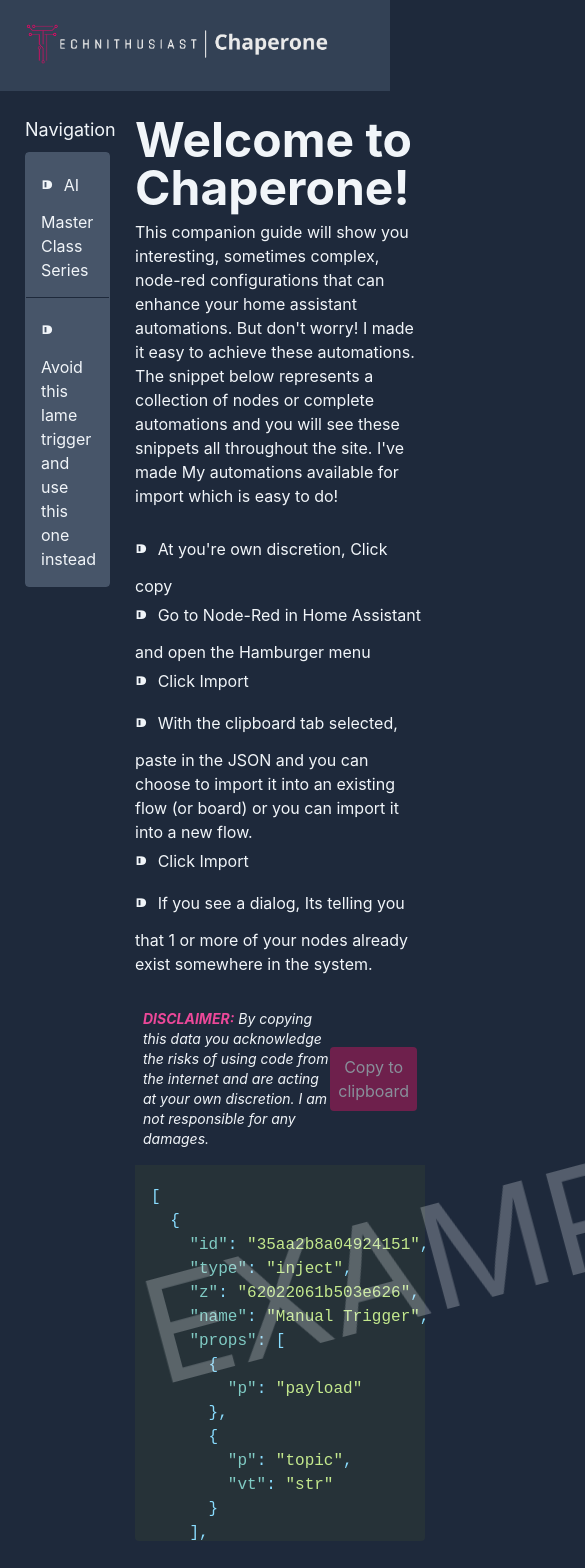
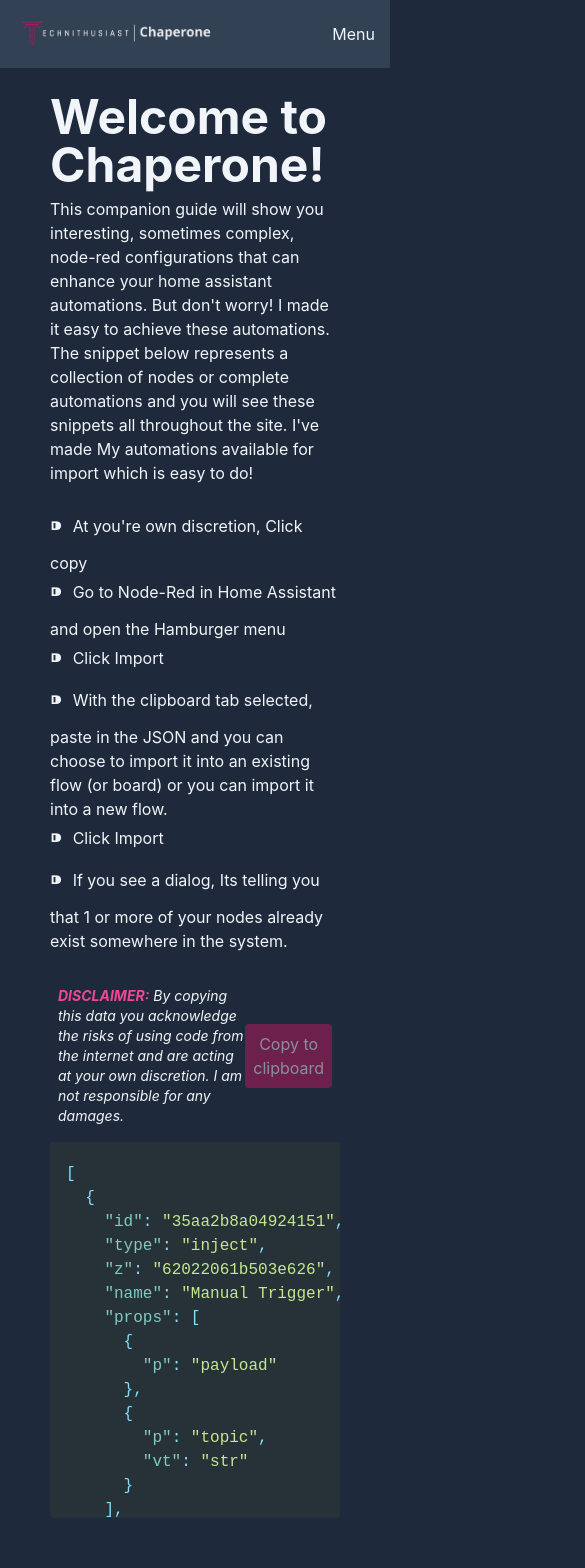
Before and after one commit to montaque22/montaque22.github.io, a React (Create React App) app: page / in a window 390 px wide. Shown: the top 1568 px of the page, 585 px wide, since content can reach past the window. Built offline with nearby package versions, Linux system fonts and the light colour scheme.

Commit message:
Mobile-Friendly

```diff
--- a/package.json
+++ b/package.json
@@ -10,6 +10,7 @@
     "@types/node": "^16.18.26",
     "@types/react": "^18.2.6",
     "@types/react-dom": "^18.2.4",
+    "classnames": "^2.3.2",
     "react": "^18.2.0",
     "react-dom": "^18.2.0",
     "react-scripts": "5.0.1",
--- a/src/App.scss
+++ b/src/App.scss
@@ -1,32 +1,56 @@
 .app {
-
   flex-wrap: wrap;
 
-  &__container{
+  &__container {
     display: flex;
     padding: 25px;
   }
 
-  &__header{
+  &__menu-btn {
+    @media (min-width: 768px) {
+      display: none;
+    }
+  }
+
+  &__header {
     width: 100%;
     padding: 15px;
     margin-bottom: 0;
   }
 
-  &__left-nav{
+  &__left-nav {
     width: 25%;
-    max-width: 300px;
+    max-width: 360px;
+    min-width: 200px;
+    position: absolute;
+    left: -100%;
+    transition: left 0.5s ease-in-out;
+    &--open {
+      left: 0;
+    }
+    @media (min-width: 768px) {
+      position: relative;
+      left: 0;
+    }
     li {
       padding: 15px;
-      &:not(:last-child){
+      &:not(:last-child) {
         border-bottom: solid #1e293b 1px;
       }
     }
   }
 
   &__right-nav {
-      width: 100%;
-      padding: 0 25px;
+    width: 100%;
+    padding: 0 25px;
+  }
+
+  &__logo {
+    max-width: 200px;
+    transition: max-width 1s ease-in-out;
+    @media (min-width: 768px) {
+      max-width: 20rem;
+    }
   }
 }
 
--- a/src/App.tsx
+++ b/src/App.tsx
@@ -1,7 +1,8 @@
-import React from "react";
+import React, { useEffect, useState } from "react";
 import { Routes, Route, Link } from "react-router-dom";
 import { Home } from "./pages/Home/home";
 import { STier } from "./pages/S-Tier/stier";
+import classnames from "classnames";
 import logo from "./images/Chaperone-splash.png";
 import "./App.scss";
 import { AIMasterClass } from "./pages/AI-MasterClass/AIMasterClass";
@@ -12,22 +13,48 @@
   S_Tier = "stier",
 }
 
-function App() {
+// Create a condition that targets viewports at least 768px wide
+const mediaQuery = window.matchMedia("(min-width: 768px)");
+
+// // Initial check
+// handleTabletChange(mediaQuery);
+
+const App = () => {
+  const [isMenuVisible, setIsMenuVisible] = useState(false);
+  const navClass = classnames({ "app__left-nav--open": isMenuVisible });
+
+  useEffect(() => {
+    mediaQuery.addEventListener("change", handleTabletChange);
+  }, []);
+
+  const handleTabletChange = (e: any) => {
+    // Check if the media query is true
+    if (!e.matches) {
+      setIsMenuVisible(false);
+    }
+  };
+
+  const toggleMenu = () => {
+    setIsMenuVisible(!isMenuVisible);
+  };
+
   return (
     <div className="app text-slate-100">
-      <header className="app__header bg-slate-700">
-        <a href="/" className="uppercase text-l font-sans font-extrabold">
+      <header className="app__header bg-slate-700 justify-between flex">
+        <a href="/" className="uppercase text-l font-sans font-extrabold ">
           <img
-            className="max-w-xs"
+            className="app__logo"
             src={logo}
             alt="Technithusiast Chaperone."
           />
         </a>
+        <button className="app__menu-btn" onClick={toggleMenu}>
+          Menu
+        </button>
       </header>
 
       <div className="app__container">
-        <div className="app__left-nav">
-          <h3 className="text-lg mb-2">Navigation</h3>
+        <div className={`app__left-nav ${navClass}`}>
           <ul className="rounded border border-slate-600 bg-slate-700">
             <li className="w-full bg-slate-600 hover:bg-slate-500 active:bg-slate-800 border-b-s;-500">
               <Link
@@ -63,6 +90,6 @@
       </div>
     </div>
   );
-}
+};
 
 export default App;
--- a/src/pages/Home/home.scss
+++ b/src/pages/Home/home.scss
@@ -3,23 +3,25 @@
     .code {
       position: relative;
 
-      &::after {
-        content: "EXAMPLE ONLY";
-        font-size: 9rem;
-        position: absolute;
-        white-space: nowrap;
-        display: block;
-        top: 0;
-        bottom: 0;
-        left: 0;
-        right: 0rem;
-        height: 10rem;
-        width: 100%;
-        text-align: center;
-        margin: auto;
-        opacity: 0.25;
-        transform: rotate(-15deg);
-      }
+      // &::after {
+      //   content: "EXAMPLE ONLY";
+      //   font-size: 9rem;
+      //   position: absolute;
+      //   display: block;
+      //   top: 0;
+      //   bottom: 0;
+      //   left: 0;
+      //   right: 0rem;
+      //   height: 20rem;
+      //   width: 100%;
+      //   text-align: center;
+      //   margin: auto;
+      //   opacity: 0.25;
+
+      //   @media (min-width: 1250px) {
+      //     /* … */
+      //   }
+      // }
     }
     button {
       pointer-events: none;
```
Also changed, not shown: 1 other file (tests, documents, lock files or other folders).
